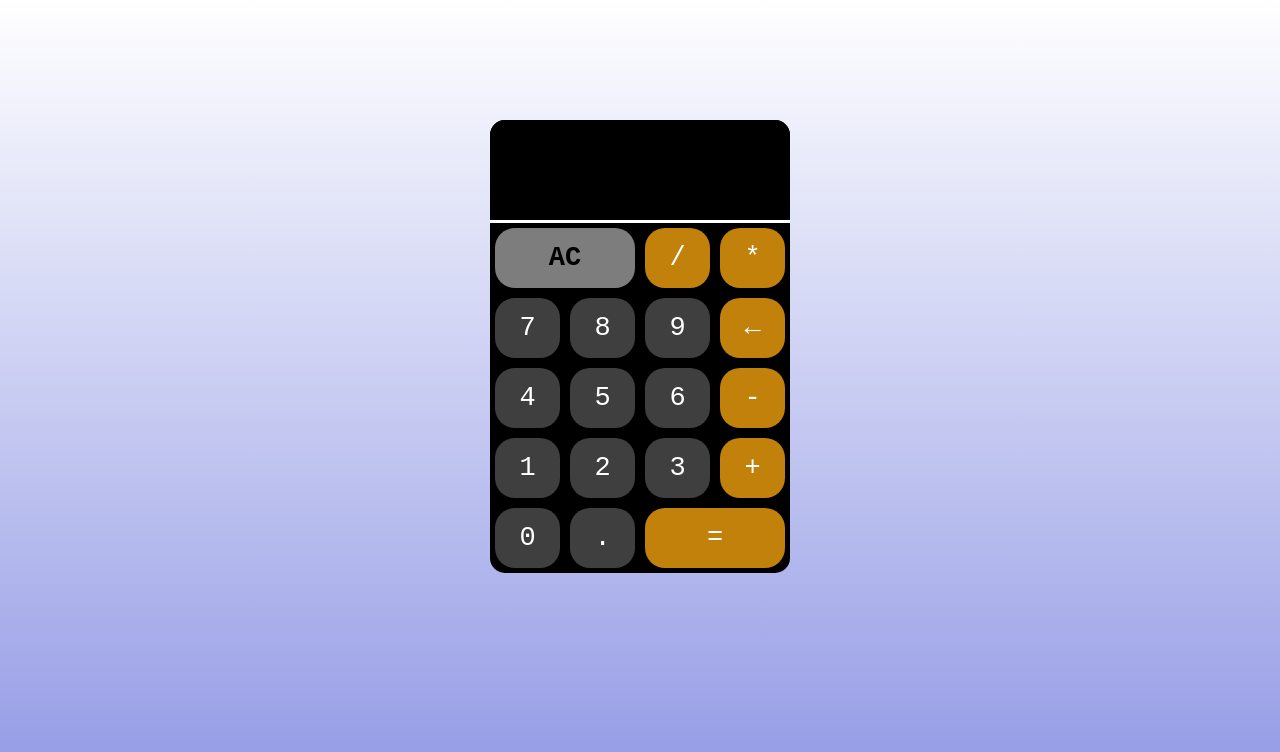
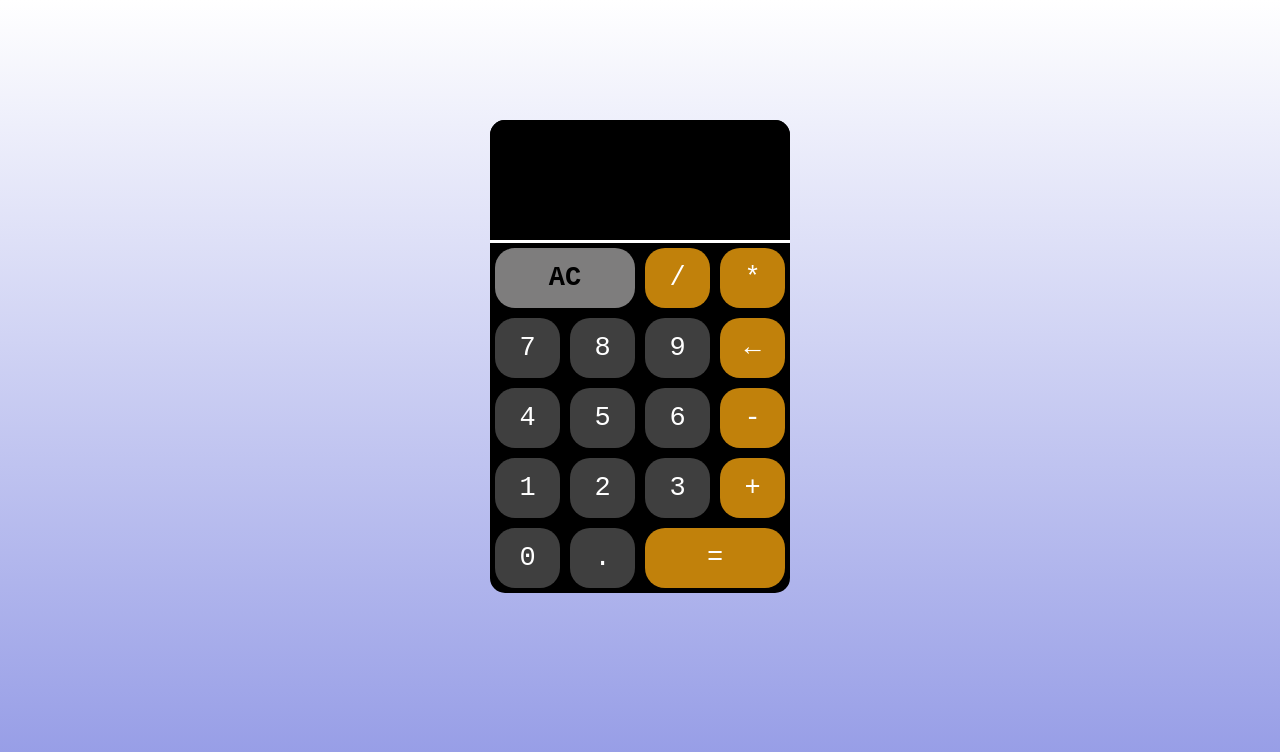
Before and after one commit to VladyslavGilyuk/Calculator-JS, a plain HTML site: page index.html in a window 1280 px wide. Drawn offline with Linux system fonts and the light colour scheme.

Commit message:
display fixed

```diff
--- a/App.js
+++ b/App.js
@@ -27,8 +27,7 @@ buttons.map (button => {
                 }
             break;
         default :
-             display.innerText +=e.target.innerText
-
+            display.innerText +=e.target.innerText
             }
     });
 })
--- a/styles.css
+++ b/styles.css
@@ -29,12 +29,14 @@ max-width: 300px;
 
 #display {
     max-width: 300px;
-    height: 30px;
+    height: 40px;
     background-color: black;
     color:white;
-    padding: 50px;
+    padding: 60px;
     text-align: right;
     border-bottom: 3px solid white;
+    word-wrap: break-word;
+    overflow: hidden;
 }
 
 .buttons {
@@ -48,6 +50,7 @@ max-width: 300px;
     margin: 5px;
     border-radius: 20px;
     color: white;
+    cursor: pointer;
 }
 
 .number {
```
